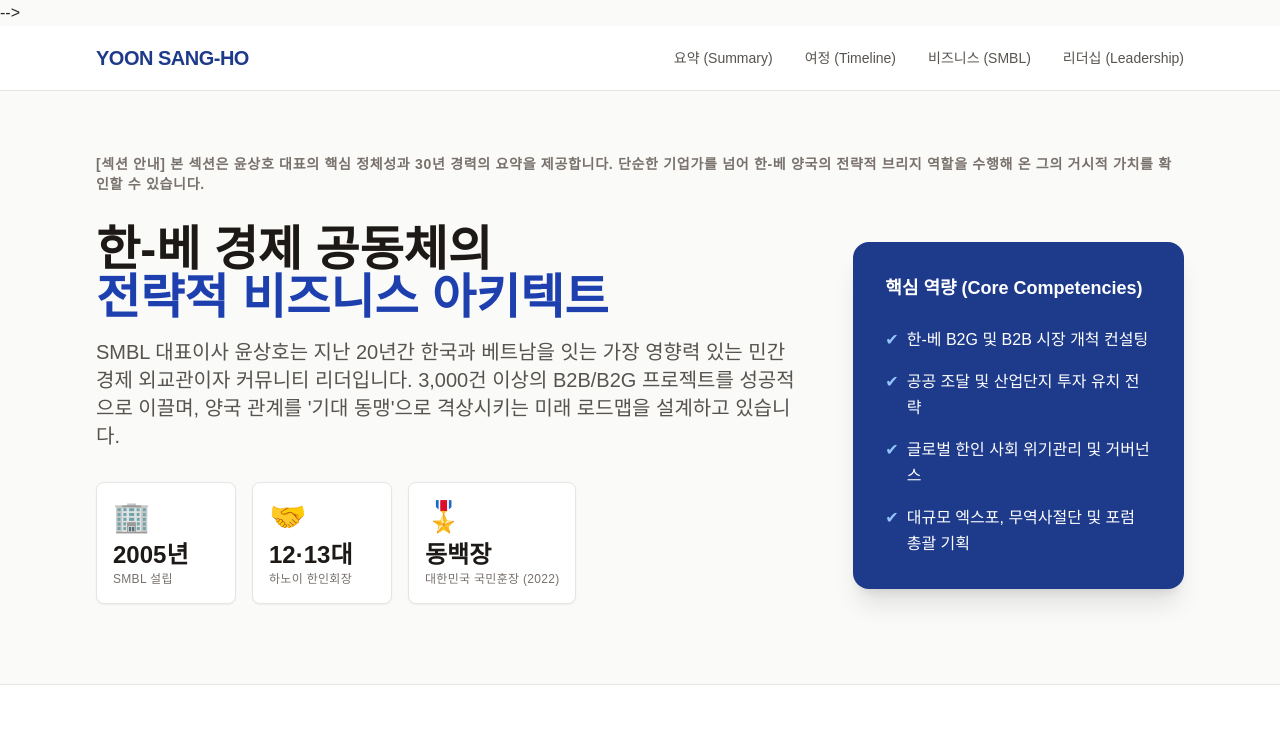
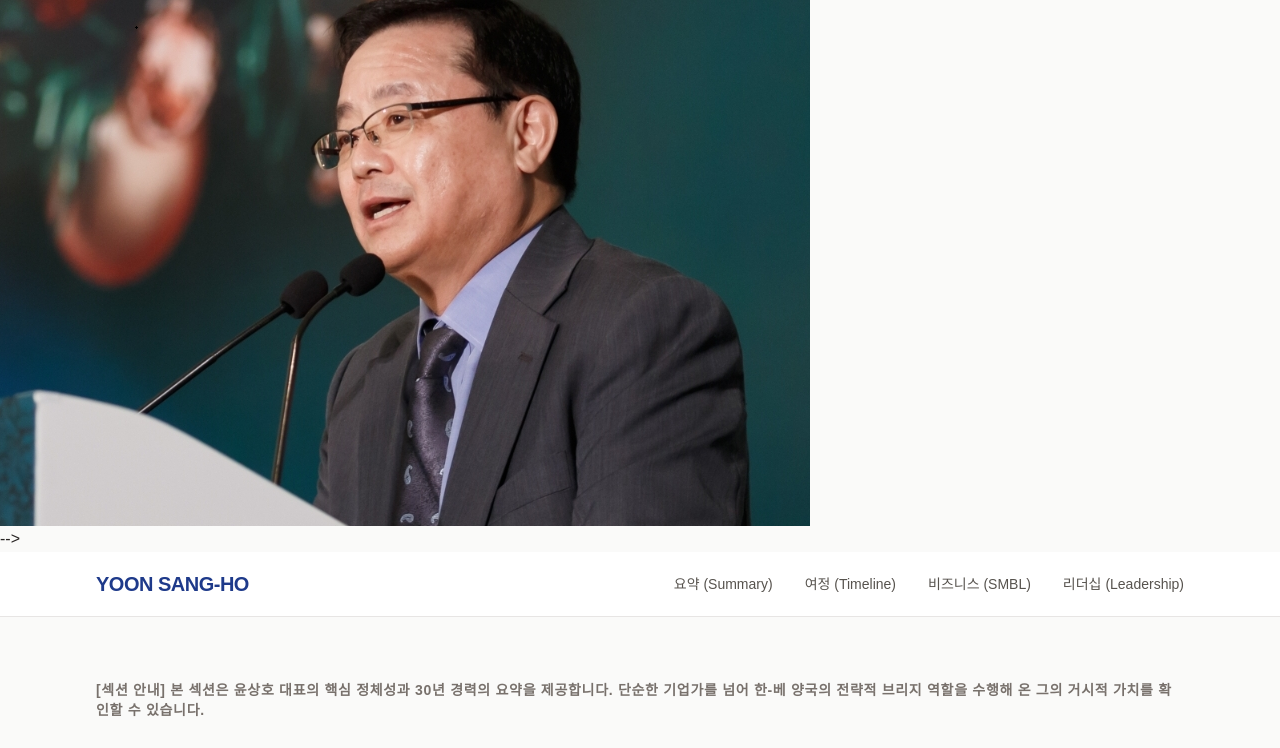
Before and after one commit to smbl1/Yoon_SangHo, a plain HTML site: page index.html in a window 1280 px wide. Shown: the top 748 px of the page. Drawn offline with nearby package versions, Linux system fonts and the light colour scheme; a web font is replaced by a local one.

Commit message:
Update index.html

```diff
--- a/index.html
+++ b/index.html
@@ -4,6 +4,7 @@
     <meta charset="UTF-8">
     <meta name="viewport" content="width=device-width, initial-scale=1.0">
     <title>윤상호 (Yoon Sang-ho) | 한-베 전략 비즈니스 아키텍트</title>
+    <img src="https://raw.githubusercontent.com/smbl1/Yoon_SangHo/main/2025-12-09%2012%3B39%3B44.PNG" alt="사진" style="max-width:100%;">
 
     <!-- Tailwind CSS -->
     <script src="https://cdn.tailwindcss.com"></script>
```
